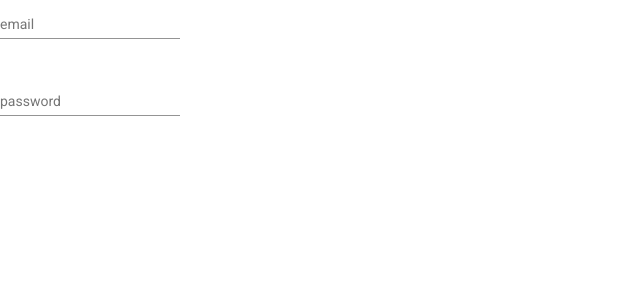
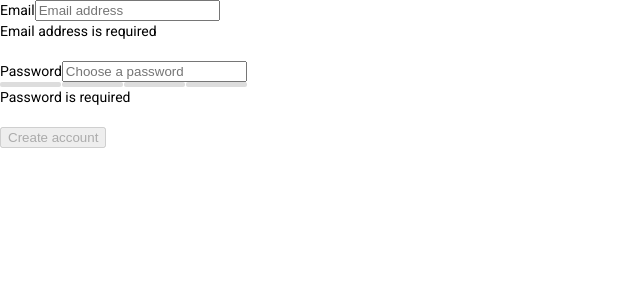
Before and after one commit to suvegesrebeka/workproject, an Angular app in the folder frontend/work-project/: page /login in a window 1280 px wide. Shown: the top 300 px of the page, without its empty margins (0-640 px from the left). Built offline with nearby package versions, Linux system fonts and the light colour scheme.

Commit message:
#4 -  password meter

```diff
--- a/frontend/work-project/package.json
+++ b/frontend/work-project/package.json
@@ -22,7 +22,8 @@
     "@angular/router": "^14.0.0",
     "rxjs": "~7.5.0",
     "tslib": "^2.3.0",
-    "zone.js": "~0.11.4"
+    "zone.js": "~0.11.4",
+    "zxcvbn3": "^0.1.1"
   },
   "devDependencies": {
     "@angular-devkit/build-angular": "^14.0.6",
--- a/frontend/work-project/src/app/components/pages/login/login.component.html
+++ b/frontend/work-project/src/app/components/pages/login/login.component.html
@@ -1,13 +1,90 @@
-<form>
-  <!-- email -->
-  <mat-form-field class="example-full-width">
-    <mat-label>email</mat-label>
-    <input matInput type="email" />
-  </mat-form-field>
+<div class="row">
+  <div class="col-12 col-md-4 offset-md-4">
+    <!-- signup card -->
+    <div class="card shadow-sm" *ngIf="!complete">
+      <div class="card-body">
+        <form
+          [formGroup]="signupForm"
+          (ngSubmit)="onSubmit()"
+          novalidate
+          autocomplete="off"
+        >
+          <div class="form-group">
+            <!-- email -->
+            <label for="email" class="control-label font-weight-bold"
+              >Email</label
+            >
+            <input
+              type="email"
+              class="form-control"
+              formControlName="email"
+              placeholder="Email address"
+              [ngClass]="{
+                'is-valid': (submitted || f.email.dirty) && !f.email.errors,
+                'is-invalid': (submitted || f.email.dirty) && f.email.errors
+              }"
+            />
+            <div class="invalid-feedback" *ngIf="f.email.errors">
+              <span *ngIf="f.email.errors['required']"
+                >Email address is required</span
+              >
+              <span *ngIf="f.email.errors['email']"
+                >Email address is not valid</span
+              >
+            </div>
+          </div>
 
-  <!-- password -->
-  <mat-form-field class="example-full-width">
-    <mat-label>password</mat-label>
-    <input matInput type="password" />
-  </mat-form-field>
-</form>
+          <!-- password -->
+          <div class="form-group">
+            <label for="password" class="control-label font-weight-bold"
+              >Password</label
+            >
+            <input
+              type="password"
+              class="form-control"
+              formControlName="password"
+              placeholder="Choose a password"
+              autocomplete="new-password"
+              [ngClass]="{
+                'is-valid':
+                  (submitted || f.password.dirty) && !f.password.errors,
+                'is-invalid':
+                  (submitted || f.password.dirty) && f.password.errors
+              }"
+            />
+            <app-password-strength
+              [passwordToCheck]="signupForm.value.password!"
+              (passwordStrength)="onPasswordStrengthChanged($event)"
+            ></app-password-strength>
+
+            <div class="invalid-feedback" *ngIf="f.password.errors">
+              <span *ngIf="f.password.errors['required']"
+                >Password is required</span
+              >
+              <span *ngIf="f.password.errors['minlength']"
+                >Password must be at least 8 characters long</span
+              >
+            </div>
+          </div>
+
+          <button
+            type="submit"
+            class="btn btn-block btn-primary"
+            [disabled]="signupForm.invalid || !strongPassword || working"
+          >
+            {{ working ? "Working on it..." : "Create account" }}
+          </button>
+        </form>
+      </div>
+    </div>
+
+    <!-- success card -->
+    <div class="card text-white bg-success shadow-sm h-100" *ngIf="complete">
+      <div class="card-header">Registration complete</div>
+      <div class="card-body">
+        <h5 class="card-title">You're all set 🐉</h5>
+        <p class="card-text">Check your inbox to confirm your account.</p>
+      </div>
+    </div>
+  </div>
+</div>
--- a/frontend/work-project/src/app/components/pages/login/login.component.ts
+++ b/frontend/work-project/src/app/components/pages/login/login.component.ts
@@ -1,12 +1,45 @@
-import { Component, OnInit } from '@angular/core';
+import { Component } from '@angular/core';
+import { FormControl, FormGroup, Validators } from '@angular/forms';
 
 @Component({
   selector: 'app-login',
   templateUrl: './login.component.html',
   styleUrls: ['./login.component.scss'],
 })
-export class LoginComponent implements OnInit {
-  constructor() {}
+export class LoginComponent {
+  submitted = false;
+  working = false;
+  complete = false;
+  strongPassword = false;
 
-  ngOnInit(): void {}
+  signupForm = new FormGroup({
+    email: new FormControl(null, [Validators.email, Validators.required]),
+    password: new FormControl(null, [
+      Validators.minLength(8),
+      Validators.required,
+    ]),
+  });
+
+  get f() {
+    return this.signupForm.controls;
+  }
+
+  onPasswordStrengthChanged(event: boolean) {
+    this.strongPassword = event;
+  }
+
+  onSubmit() {
+    this.submitted = true;
+
+    if (this.signupForm.invalid) {
+      return;
+    }
+
+    this.working = true;
+    setTimeout(() => {
+      this.signupForm.reset();
+      this.working = false;
+      this.complete = true;
+    }, 1000);
+  }
 }
--- /dev/null
+++ b/frontend/work-project/src/app/components/pages/login/password-strength/password-strength.component.html
@@ -0,0 +1,16 @@
+<div class="strength">
+  <ul class="strengthBar mt-2">
+    <li class="point" [style.background-color]="bar0"></li>
+    <li class="point" [style.background-color]="bar1"></li>
+    <li class="point" [style.background-color]="bar2"></li>
+    <li class="point" [style.background-color]="bar3"></li>
+  </ul>
+
+  <p
+    class="text-center mb-0"
+    [style.color]="messageColor"
+    *ngIf="passwordToCheck?.length"
+  >
+    {{ message }}
+  </p>
+</div>
--- /dev/null
+++ b/frontend/work-project/src/app/components/pages/login/password-strength/password-strength.component.scss
@@ -0,0 +1,31 @@
+.strength {
+  display: flex;
+  flex-direction: row;
+}
+
+.strengthBar {
+  display: flex;
+  flex-grow: 1;
+  list-style: none;
+  margin: 0;
+  padding: 0;
+  vertical-align: 2px;
+}
+
+.point:last-of-type {
+  margin: 0 !important;
+}
+
+.point {
+  background: #ddd;
+  border-radius: 2px;
+  display: inline-block;
+  height: 5px;
+  margin-right: 1px;
+  flex-grow: 1;
+}
+
+p {
+  font-weight: bold;
+  flex-grow: 0.1;
+}
--- /dev/null
+++ b/frontend/work-project/src/app/components/pages/login/password-strength/password-strength.component.ts
@@ -0,0 +1,127 @@
+import {
+  Component,
+  EventEmitter,
+  Input,
+  OnChanges,
+  Output,
+  SimpleChange,
+} from '@angular/core';
+
+@Component({
+  selector: 'app-password-strength',
+  styleUrls: ['./password-strength.component.scss'],
+  templateUrl: './password-strength.component.html',
+})
+export class PasswordStrengthComponent implements OnChanges {
+  bar0?: string;
+  bar1?: string;
+  bar2?: string;
+  bar3?: string;
+
+  @Input() public passwordToCheck?: string;
+
+  @Output() passwordStrength = new EventEmitter<boolean>();
+
+  private colors = ['darkred', 'orangered', 'orange', 'yellowgreen'];
+
+  message?: string;
+  messageColor?: string;
+
+  checkStrength(password: string) {
+    // 1
+    let force = 0;
+
+    // 2
+    const regex = /[$-/:-?{-~!"^_@`\[\]]/g;
+    const lowerLetters = /[a-z]+/.test(password);
+    const upperLetters = /[A-Z]+/.test(password);
+    const numbers = /[0-9]+/.test(password);
+    const symbols = regex.test(password);
+
+    // 3
+    const flags = [lowerLetters, upperLetters, numbers, symbols];
+
+    // 4
+    let passedMatches = 0;
+    for (const flag of flags) {
+      passedMatches += flag === true ? 1 : 0;
+    }
+
+    // 5
+    force += 2 * password.length + (password.length >= 10 ? 1 : 0);
+    force += passedMatches * 10;
+
+    // 6
+    force = password.length <= 6 ? Math.min(force, 10) : force;
+
+    // 7
+    force = passedMatches === 1 ? Math.min(force, 10) : force;
+    force = passedMatches === 2 ? Math.min(force, 20) : force;
+    force = passedMatches === 3 ? Math.min(force, 30) : force;
+    force = passedMatches === 4 ? Math.min(force, 40) : force;
+
+    return force;
+  }
+
+  ngOnChanges(changes: { [propName: string]: SimpleChange }): void {
+    const password = changes['passwordToCheck'].currentValue;
+
+    this.setBarColors(4, '#DDD');
+
+    if (password) {
+      const color = this.getColor(this.checkStrength(password));
+      this.setBarColors(color.index, color.color);
+
+      const pwdStrength = this.checkStrength(password);
+      pwdStrength === 40
+        ? this.passwordStrength.emit(true)
+        : this.passwordStrength.emit(false);
+
+      switch (pwdStrength) {
+        case 10:
+          this.message = 'Poor';
+          break;
+        case 20:
+          this.message = 'Not Good';
+          break;
+        case 30:
+          this.message = 'Average';
+          break;
+        case 40:
+          this.message = 'Good';
+          break;
+      }
+    } else {
+      this.message = '';
+    }
+  }
+
+  private getColor(strength: number) {
+    let index = 0;
+
+    if (strength === 10) {
+      index = 0;
+    } else if (strength === 20) {
+      index = 1;
+    } else if (strength === 30) {
+      index = 2;
+    } else if (strength === 40) {
+      index = 3;
+    } else {
+      index = 4;
+    }
+
+    this.messageColor = this.colors[index];
+
+    return {
+      index: index + 1,
+      color: this.colors[index],
+    };
+  }
+
+  private setBarColors(count: number, color: string) {
+    for (let i = 0; i < count; i++) {
+      (this as any)['bar' + i] = color;
+    }
+  }
+}
```
Also changed, not shown: frontend/work-project/src/app/components/pages/login/login.module.ts (+5 -3 lines), 1 other file (tests, documents, lock files or other folders).
